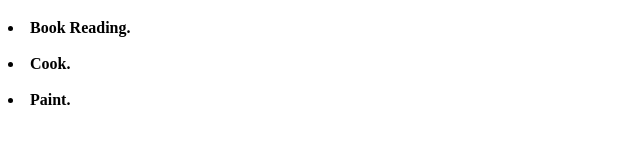
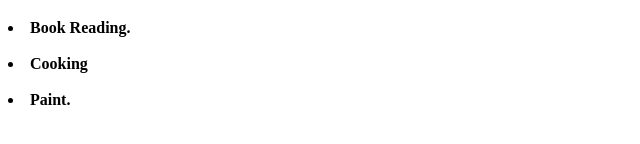
Before and after one commit to ridashafqaat/My-CV, a plain HTML site: page index.html in a window 1280 px wide. Shown: the part 546-690 px from the top of the page, 0-640 px from the left. Drawn offline with Linux system fonts and the light colour scheme.

Commit message:
Update index.html
This is a CV about my self.

```diff
--- a/index.html
+++ b/index.html
@@ -16,7 +16,7 @@
     <h1 align="left" style="background-color: blanchedalmond;"><u>Contact Information</u></h1>
     <p><li><u><b>Address</b></u>:<b>Rangers flat house No Q1 block B North Nazimabad Karachi.</b></li><br><li><b><u>Phone no:</u></b><b>03162242232</b></li></p>
     <h1 align="left" style="background-color: blanchedalmond;"><u>Hobbies</u></h1>
-    <p><li><b>Book Reading.</b></li><br><li><b>Cook.</b></li><br><li><b>Paint.</b></li></p>
+    <p><li><b>Book Reading.</b></li><br><li><b>Cooking</b></li><br><li><b>Paint.</b></li></p>
 
 
 
```
